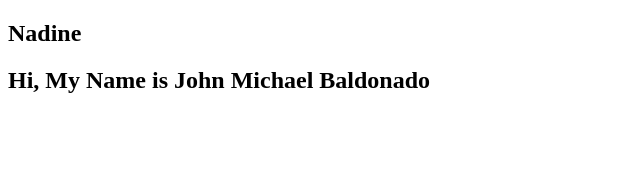
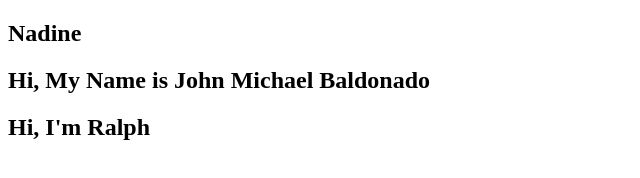
Before and after one commit to Jmbaldonado/mini-project-1, a plain HTML site: page yourname.html in a window 1280 px wide. Shown: the whole page, without its empty margins (0-640 px from the left). Drawn offline with Linux system fonts and the light colour scheme.

Commit message:
edited by ralph

```diff
--- a/yourname.html
+++ b/yourname.html
@@ -9,5 +9,6 @@
 <body>
     <h2>Nadine</h2>
     <h2>Hi, My Name is John Michael Baldonado</h2>
+    <h2>Hi, I'm Ralph</h2>
 </body>
 </html>
```
